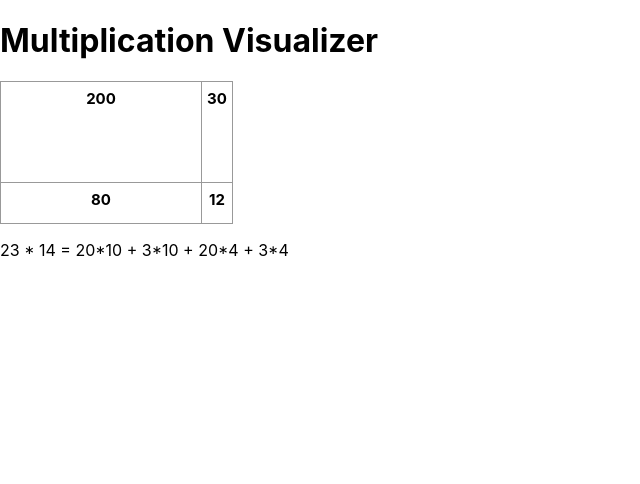
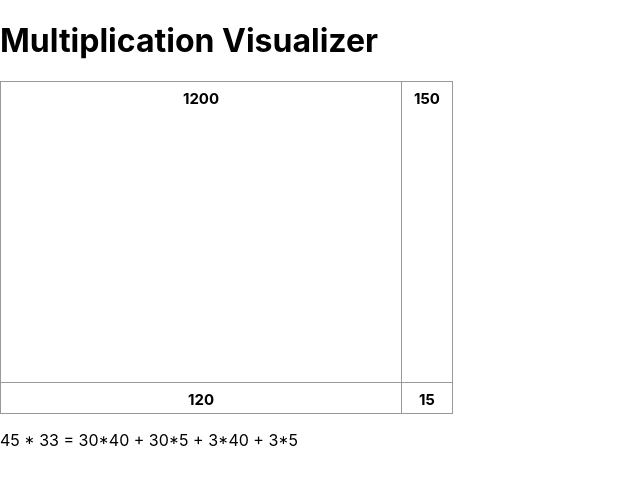
Before and after one commit to huyphung1602/multiplication-visualizer, a React (Create React App) app: page / in a window 1280 px wide. Shown: the top 484 px of the page, without its empty margins (0-640 px from the left). Built offline with nearby package versions, Linux system fonts and the light colour scheme.

Commit message:
Add rectangle.js, Renderer, clean up codes

```diff
--- a/src/App.js
+++ b/src/App.js
@@ -1,5 +1,5 @@
 import './MultiplicationVisualizer.css'
-import Visualization from "./Visualization"
+import Renderer from "./Renderer"
 
 function App() {
   return (
@@ -7,7 +7,7 @@ function App() {
       <header className="App-header">
         <h1>Multiplication Visualizer</h1>
       </header>
-      <Visualization />
+      <Renderer />
     </div>
   );
 }
--- a/src/MultiplicationVisualizer.css
+++ b/src/MultiplicationVisualizer.css
@@ -1,4 +1,4 @@
-.square {
+.rectangle {
   background: #fff;
   border: 1px solid #999;
   float: left;
@@ -10,7 +10,8 @@
   padding: 0;
   text-align: center;
 }
-.board-row:after {
+
+.visualization-row:after {
   clear: both;
   content: "";
   display: table;
--- a/src/Rectangle.js
+++ b/src/Rectangle.js
@@ -7,7 +7,7 @@ function Rectangle(props) {
     height: `${props.height * offset}px`
   };
   return (
-    <div className="square" style={sizeClass}>
+    <div className="rectangle" style={sizeClass}>
       {props.width * props.height}
     </div>
   );
--- /dev/null
+++ b/src/Renderer.js
@@ -0,0 +1,46 @@
+import React from "react";
+import Reactangle from "./Rectangle"
+import inputAnalyzer from "./inputAnalyzer"
+import preRenderer from "./preRenderer"
+
+class Renderer extends React.Component {
+  renderRect(height = 34, width = 34) {
+    return <Reactangle width={width} height={height} />;
+  }
+
+  renderCols(cols) {
+    return cols.map (col =>
+      this.renderRect(col[0], col[1])
+    );
+  }
+
+  renderRows(rows) {
+    return rows.map (row =>
+      <div className="visualization-row">
+        { this.renderCols(row) }
+      </div>
+    );
+  }
+
+  renderFormula(rows) {
+    const colMul = col => `${col[0]}*${col[1]}`;
+    const rowMul = row => row.map(x => colMul(x)).join(' + ');
+    return rows.map(row => rowMul(row)).join(' + ');
+  }
+
+
+  render() {
+    const { width, height } = { width: 45, height: 33 };
+    const summandsArrays = inputAnalyzer.summandsArrays(width, height);
+    const rows = preRenderer.buildMatrix(summandsArrays);
+
+    return (
+      <div>
+        { this.renderRows(rows) }
+        <p>{`${width} * ${height} = ${this.renderFormula(rows)}`}</p>
+      </div>
+    );
+  }
+}
+
+export default Renderer;
--- a/src/Visualization.js
+++ /dev/null
@@ -1,27 +0,0 @@
-import React from "react";
-import Reactangle from "./Rectangle"
-import "./index.css";
-
-class Visualization extends React.Component {
-  renderRect(height = 34, width = 34) {
-    return <Reactangle width={width} height={height} />;
-  }
-
-  render() {
-    return (
-      <div>
-        <div className="board-row">
-          {this.renderRect(10, 20)}
-          {this.renderRect(10, 3)}
-        </div>
-        <div className="board-row">
-          {this.renderRect(4, 20)}
-          {this.renderRect(4, 3)}
-        </div>
-        <p>23 * 14 = 20*10 + 3*10 + 20*4 + 3*4</p>
-      </div>
-    );
-  }
-}
-
-export default Visualization;
```
